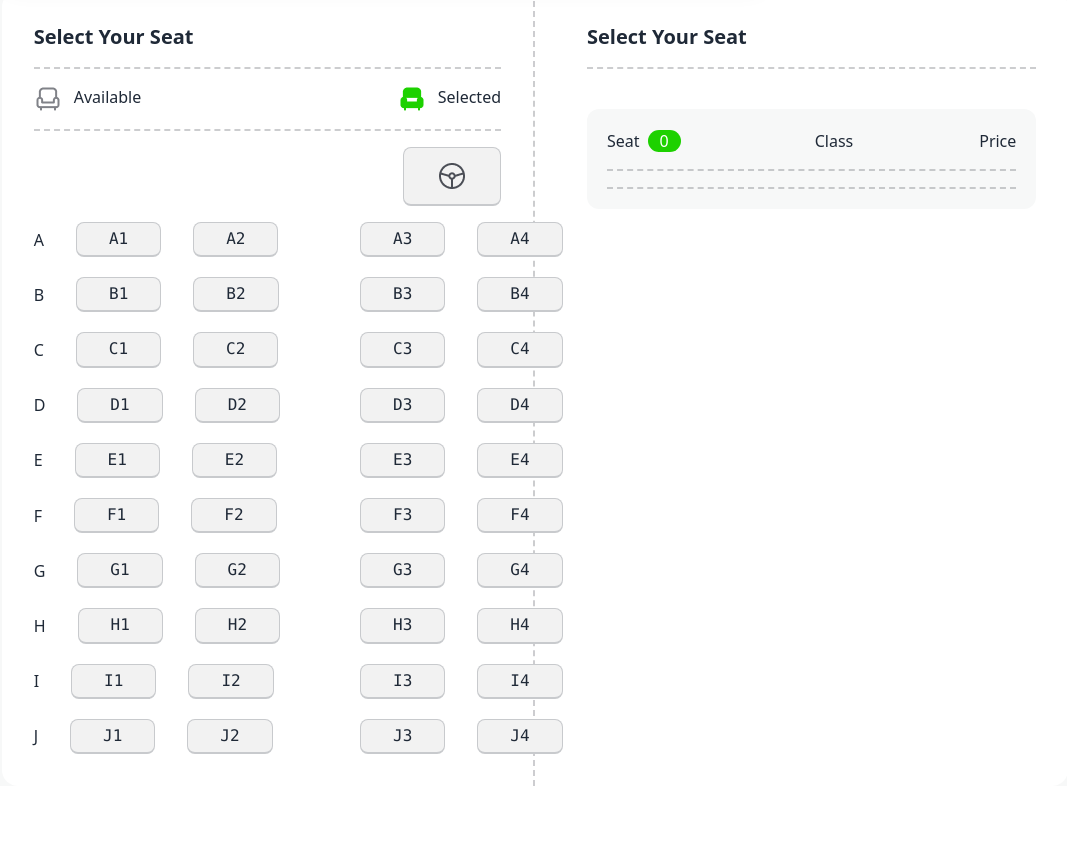
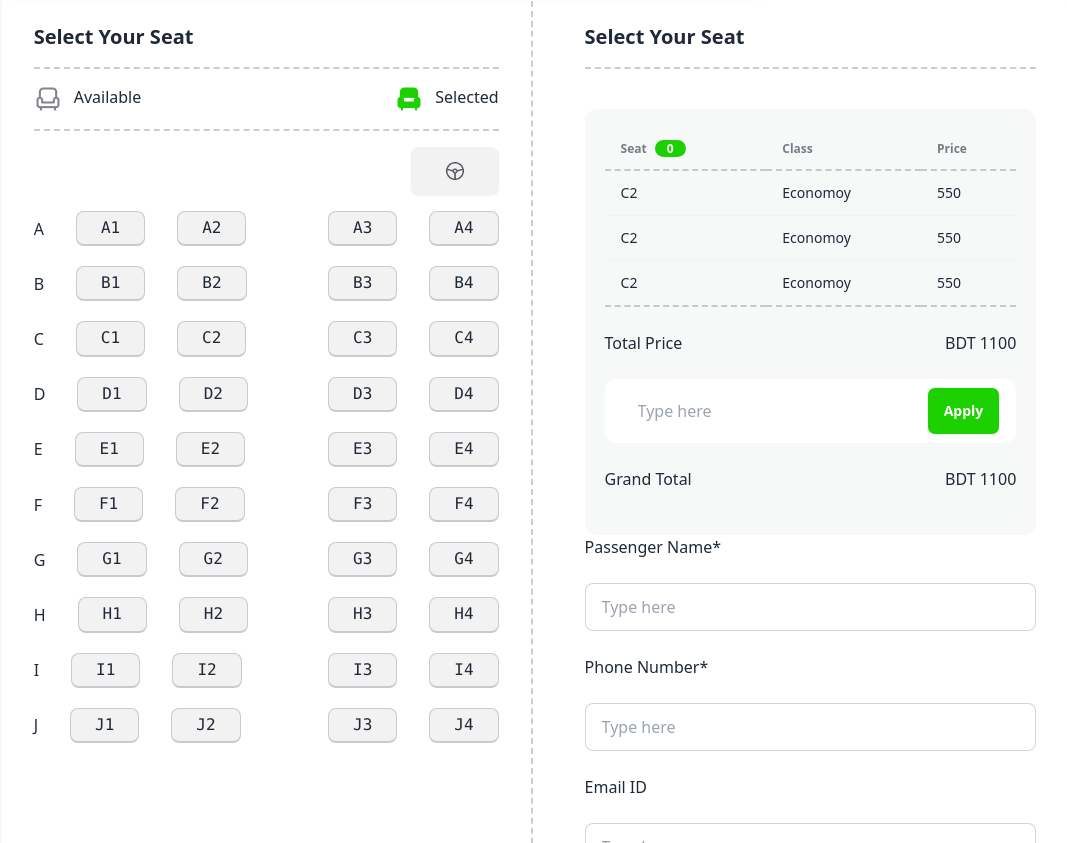
Before and after one commit to mdnaeemmiah/assingment-5, a plain HTML site: page index.html in a window 1280 px wide. Shown: the part 1957-2800 px from the top of the page, without its empty margins (105-1172 px from the left). Before the commit the page ends 2743 px from the top, so only its background shows below. Drawn offline with nearby package versions, Linux system fonts and the light colour scheme.

Commit message:
full website design complete

```diff
--- a/index.html
+++ b/index.html
@@ -73,7 +73,7 @@
                     <h1 class="mb-5 text-3xl lg:text-5xl lg:whitespace-nowrap font-bold">End-to-End Travel with</h1>
                     <h1 class="text-3xl lg:text-5xl font-bold mb-5 text-primary-color">P Paribahan</h1>
                     <p class="mb-5">Provident cupiditate voluptatem et in. Quaerat fugiat ut assumenda excepturi exercitationem quasi. In deleniti eaque aut repudiandae et a id nisi.</p>
-                    <a href="#get-ticket" class="btn font-bold bg-primary-color">Get Started</a>
+                    <a href="#get-ticket" class="btn font-bold bg-primary-color">Buy Tickets</a>
                   </div>
                 </div>
               </div>
@@ -126,7 +126,7 @@
     </header>
     <!-- main area  -->
     <main id="get-ticket" class="bg-[#F7F8F8] border-t-2 rounded-t-[40px] border-[#1DD100]">
-      <section class="mt-24 max-w-[1440px] w-10/12 mx-auto">
+      <section class="mt-24 max-w-[1440px] w-full lg:w-10/12 mx-auto">
           <h1 class="font-bold mb-5 text-center text-3xl">P.H Paribahan</h1>
           <p class="lg:w-1/2 mx-auto text-center">Yes, you can run unit tests and view the results directly within the app. The integrated testing features allow for a streamlined .</p>
           <!-- card -->
@@ -196,104 +196,104 @@
                 </div>
                 <!-- ticket button -->
                 <div class="flex justify-end">
-                  <img class="kbd px-8 py-3" src="images/tabler-icon-steering-wheel.png" alt="">
+                  <img class="btn px-8 py-3" src="images/tabler-icon-steering-wheel.png" alt="">
                 </div>
                 <div class="flex flex-col lg:flex-row gap-20">
                   <!-- left Side -->
                   <div class="space-y-5">
                     <div class="flex items-center gap-8">
                       <h1 class="">A</h1>
-                      <kbd class="kbd px-8">A1</kbd>
-                      <kbd class="kbd px-8">A2</kbd>
+                      <kbd class="kbd px-6">A1</kbd>
+                      <kbd class="kbd px-6">A2</kbd>
                    </div>
                     <div class="flex items-center gap-8">
                       <h1 class="">B</h1>
-                      <kbd class="kbd px-8">B1</kbd>
-                      <kbd class="kbd px-8">B2</kbd>
+                      <kbd class="kbd px-6">B1</kbd>
+                      <kbd class="kbd px-6">B2</kbd>
                    </div>
                     <div class="flex items-center gap-8">
                       <h1 class="">C</h1>
-                      <kbd class="kbd px-8">C1</kbd>
-                      <kbd class="kbd px-8">C2</kbd>
+                      <kbd class="kbd px-6">C1</kbd>
+                      <kbd class="kbd px-6">C2</kbd>
                    </div>
                     <div class="flex items-center gap-8">
                       <h1 class="">D</h1>
-                      <kbd class="kbd px-8">D1</kbd>
-                      <kbd class="kbd px-8">D2</kbd>
+                      <kbd class="kbd px-6">D1</kbd>
+                      <kbd class="kbd px-6">D2</kbd>
                    </div>
                     <div class="flex items-center gap-8">
                       <h1 class="">E</h1>
-                      <kbd class="kbd px-8">E1</kbd>
-                      <kbd class="kbd px-8">E2</kbd>
+                      <kbd class="kbd px-6">E1</kbd>
+                      <kbd class="kbd px-6">E2</kbd>
                    </div>
                     <div class="flex items-center gap-8">
                       <h1 class="">F</h1>
-                      <kbd class="kbd px-8">F1</kbd>
-                      <kbd class="kbd px-8">F2</kbd>
+                      <kbd class="kbd px-6">F1</kbd>
+                      <kbd class="kbd px-6">F2</kbd>
                    </div>
                     <div class="flex items-center gap-8">
                       <h1 class="">G</h1>
-                      <kbd class="kbd px-8">G1</kbd>
-                      <kbd class="kbd px-8">G2</kbd>
+                      <kbd class="kbd px-6">G1</kbd>
+                      <kbd class="kbd px-6">G2</kbd>
                    </div>
                     <div class="flex items-center gap-8">
                       <h1 class="">H</h1>
-                      <kbd class="kbd px-8">H1</kbd>
-                      <kbd class="kbd px-8">H2</kbd>
+                      <kbd class="kbd px-6">H1</kbd>
+                      <kbd class="kbd px-6">H2</kbd>
                    </div>
                     <div class="flex items-center gap-8">
                       <h1 class="">I</h1>
-                      <kbd class="kbd px-8">I1</kbd>
-                      <kbd class="kbd px-8">I2</kbd>
+                      <kbd class="kbd px-6">I1</kbd>
+                      <kbd class="kbd px-6">I2</kbd>
                    </div>
                     <div class="flex items-center gap-8">
                       <h1 class="">J</h1>
-                      <kbd class="kbd px-8">J1</kbd>
-                      <kbd class="kbd px-8">J2</kbd>
+                      <kbd class="kbd px-6">J1</kbd>
+                      <kbd class="kbd px-6">J2</kbd>
                    </div>
                   </div>
                       <!-- right side -->
 
                     <div class="space-y-5 mx-auto lg:mx-0">
                       <div class="flex items-center gap-8">
-                        <kbd class="kbd px-8">A3</kbd>
-                        <kbd class="kbd px-8">A4</kbd>
+                        <kbd class="kbd px-6">A3</kbd>
+                        <kbd class="kbd px-6">A4</kbd>
                       </div>
                       <div class="flex items-center gap-8">
-                        <kbd class="kbd px-8">B3</kbd>
-                        <kbd class="kbd px-8">B4</kbd>
+                        <kbd class="kbd px-6">B3</kbd>
+                        <kbd class="kbd px-6">B4</kbd>
                       </div>
                       <div class="flex items-center gap-8">
-                        <kbd class="kbd px-8">C3</kbd>
-                        <kbd class="kbd px-8">C4</kbd>
+                        <kbd class="kbd px-6">C3</kbd>
+                        <kbd class="kbd px-6">C4</kbd>
                       </div>
                       <div class="flex items-center gap-8">
-                        <kbd class="kbd px-8">D3</kbd>
-                        <kbd class="kbd px-8">D4</kbd>
+                        <kbd class="kbd px-6">D3</kbd>
+                        <kbd class="kbd px-6">D4</kbd>
                       </div>
                       <div class="flex items-center gap-8">
-                        <kbd class="kbd px-8">E3</kbd>
-                        <kbd class="kbd px-8">E4</kbd>
+                        <kbd class="kbd px-6">E3</kbd>
+                        <kbd class="kbd px-6">E4</kbd>
                       </div>
                       <div class="flex items-center gap-8">
-                        <kbd class="kbd px-8">F3</kbd>
-                        <kbd class="kbd px-8">F4</kbd>
+                        <kbd class="kbd px-6">F3</kbd>
+                        <kbd class="kbd px-6">F4</kbd>
                       </div>
                       <div class="flex items-center gap-8">
-                        <kbd class="kbd px-8">G3</kbd>
-                        <kbd class="kbd px-8">G4</kbd>
+                        <kbd class="kbd px-6">G3</kbd>
+                        <kbd class="kbd px-6">G4</kbd>
                       </div>
                       <div class="flex items-center gap-8">
-                        <kbd class="kbd px-8">H3</kbd>
-                        <kbd class="kbd px-8">H4</kbd>
+                        <kbd class="kbd px-6">H3</kbd>
+                        <kbd class="kbd px-6">H4</kbd>
                       </div>
                       <div class="flex items-center gap-8">
-                        <kbd class="kbd px-8">I3</kbd>
-                        <kbd class="kbd px-8">I4</kbd>
+                        <kbd class="kbd px-6">I3</kbd>
+                        <kbd class="kbd px-6">I4</kbd>
                       </div>
                       <div class="flex items-center gap-8">
-                        <kbd class="kbd px-8">J3</kbd>
-                        <kbd class="kbd px-8">J4</kbd>
+                        <kbd class="kbd px-6">J3</kbd>
+                        <kbd class="kbd px-6">J4</kbd>
                       </div>
                     </div>
                 </div>
@@ -302,24 +302,99 @@
                 <h4 class="font-semibold border-b-2 pb-4 border-dashed border-b-border-color text-xl">Select Your Seat</h4>
                 <!-- show price section -->
                 <div class="bg-[#F7F8F8] mt-10 p-5 rounded-xl">
-                  <div class="flex justify-between border-b-2 pb-4 border-dashed border-b-border-color">
-                    <p>Seat<span class="bg-primary-color text-white px-3 mx-2 rounded-full">0</span></p>
-                    <p>Class</p>
-                    <p>Price</p>
+                  <table class="table">
+                    <!-- head -->
+                    <thead class="border-b-2 pb-4 border-dashed border-b-border-color">
+                      <tr>
+                        <th>Seat<span class="bg-primary-color text-white px-3 mx-2 rounded-full">0</span></th>
+                        <th>Class</th>
+                        <th>Price</th>
+                      </tr>
+                    </thead>
+                    <tbody class="border-b-2 pb-4 border-dashed border-b-border-color">
+                      <!-- row 1 -->
+                      <tr>
+                        <td>C2</td>
+                        <td>Economoy</td>
+                        <td>550</td>
+                      </tr>
+                      <!-- row 2 -->
+                      <tr>
+                        <td>C2</td>
+                        <td>Economoy</td>
+                        <td>550</td>
+                      </tr>
+                      <!-- row 3 -->
+                      <tr>
+                        <td>C2</td>
+                        <td>Economoy</td>
+                        <td>550</td>
+                      </tr>
+                    </tbody>
+                  </table>
+                  <!-- total cost -->
+                  <div class="flex justify-between my-6">
+                    <p>Total Price</p>
+                    <p>BDT 1100</p>
                   </div>
-                  <!-- change dynamic -->
-                  <div class="flex justify-between border-b-2 pb-4 border-dashed border-b-border-color">
-                    <!-- js code -->
+                  <div class="bg-white flex justify-between px-4 py-2 rounded-xl">
+                    <input type="text" placeholder="Type here" class="input  focus:outline-none focus:border-none  w-full" />
+                    <button class="btn text-white bg-primary-color">Apply</button>
                   </div>
-
+                  <div class="flex justify-between my-6">
+                      <p>Grand Total</p>
+                      <p>BDT 1100</p>
+                  </div>
+                </div>
+                <!-- form -->
+                <div class="">
+                  <label class="">
+                    Passenger Name* <br><br>
+                    <input type="text" placeholder="Type here" class="input input-bordered w-full" />
+                  </label><br><br>
+                  <label class="">
+                    Phone Number* <br><br>
+                    <input type="text" placeholder="Type here" class="input input-bordered w-full" />
+                  </label><br><br>
+                  <label class="">
+                    Email ID <br><br>
+                    <input type="text" placeholder="Type here" class="input input-bordered w-full" />
+                  </label><br><br>
+                  <button class="btn w-full text-white bg-primary-color">Next</button><br><br>
+                  <div class="flex flex-col lg:flex-row justify-center gap-5">
+                    <a class="underline" href="">Terms and Conditions</a>
+                    <a class="underline" href="">Cancellation Policy</a>
+                  </div>
                 </div>
               </div>
           </section>
       </section>
     </main>
-    <footer>
+    <!-- footer area -->
+    <footer class="bg-[#030712]">
+      <section class="flex flex-col lg:flex-row justify-between max-w-[1440px] w-10/12 mx-auto p-10 b text-neutral-content border-b-2 pb-4 border-dashed border-b-white ">
+        <aside>
+          <h1 class="text-3xl font-bold mb-5">P-Ticket</h1>
+          <p>P-Ticket is a digital platform to make your<br>daily commuting better.</p>
+        </aside>
+        <nav class="">
+          <h6 class="footer-title">Download our app</h6>
+          <img src="images/Group 104.png" alt="">
+        </nav>
+      </section>
+      <section class="text-white max-w-[1440px] w-10/12 mx-auto  py-10 flex flex-col lg:flex-row justify-between">
+        <aside>
+          <p>@all rights reserved, P-Ticket services limited.2024</p>
+        </aside>
+        <ul class="flex flex-col lg:flex-row  gap-5">
+          <li>Terms & condition</li>
+          <li>Return & refund policy</li>
+          <li>Privacy policy</li>
+        </ul>
+      </section>
 
     </footer>
-
+    <!-- js link -->
+    <script src="js/script.js"></script>
 </body>
 </html>
```
Also changed, not shown: images/Group 104.png (added), images/playstore.png (deleted).
